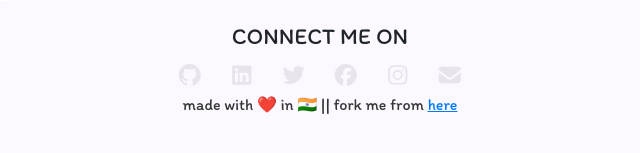
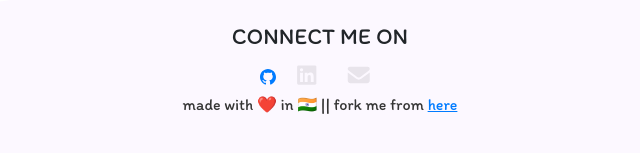
Before and after one commit to Sravan2305/Sravan_Kumar_Tech, a plain HTML site: page index.html in a window 1280 px wide. Shown: the part 3827-3980 px from the top of the page, 320-960 px from the left. Drawn offline with Linux system fonts and the light colour scheme.

Commit message:
Updated Contact sections

```diff
--- a/index.html
+++ b/index.html
@@ -554,17 +554,11 @@
         </div>
         <div class="text-center">
           <h5 class="text-uppercase">Connect me on</h5>
-          <a target="_blank" rel="noreferrer" href="https://github.com/Sravan722" class="social social-link"><i
+          <a target="_blank" rel="noreferrer" href="https://github.com/sravan2305 class="social social-link"><i
               class="fab fa-github"></i></a>
-          <a target="_blank" rel="noreferrer" href="https://www.linkedin.com/in/Sravan722/"
+          <a target="_blank" rel="noreferrer" href="https://www.linkedin.com/in/sravankumar23"
             class="social social-link"><i class="fab fa-linkedin"></i></a>
-          <a target="_blank" rel="noreferrer" href="https://twitter.com/Sravan722" class="social social-link"><i
-              class="fab fa-twitter"></i></a>
-          <a target="_blank" rel="noreferrer" href="https://www.facebook.com/Sravan722" class="social social-link"><i
-              class="fab fa-facebook"></i></a>
-          <a target="_blank" rel="noreferrer" href="https://www.instagram.com/Sravan722_/" class="social social-link"><i
-              class="fab fa-instagram"></i></a>
-          <a href="mailto:Sravanr417@gmail.com" class="social social-link"><i class="fas fa-envelope"></i></a>
+          <a href="mailto:gollapudivenkatasravankumar@gmail.com" class="social social-link"><i class="fas fa-envelope"></i></a>
         </div>
         <div class="copyrights text-center">
           <p class="para">
```
